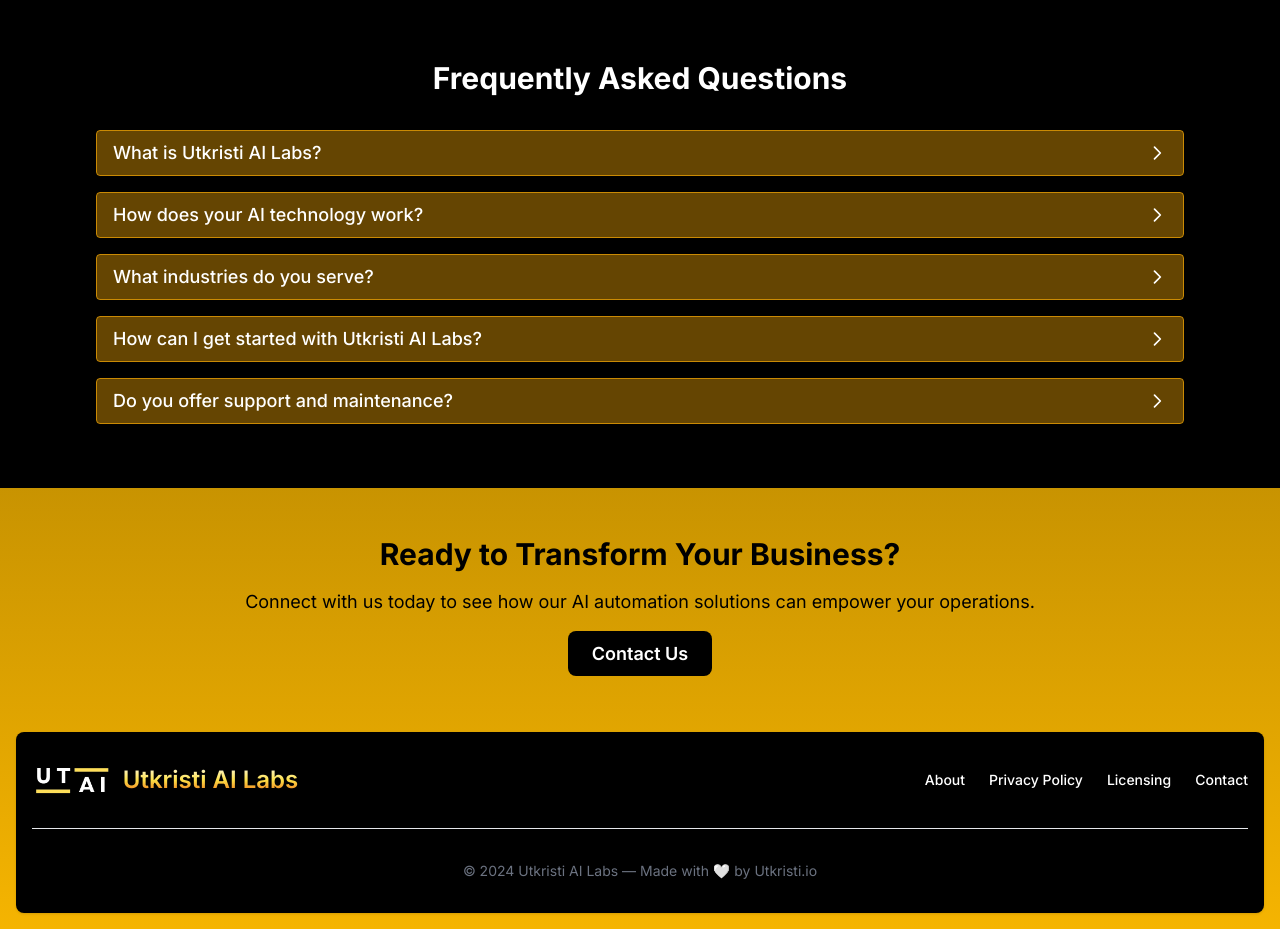
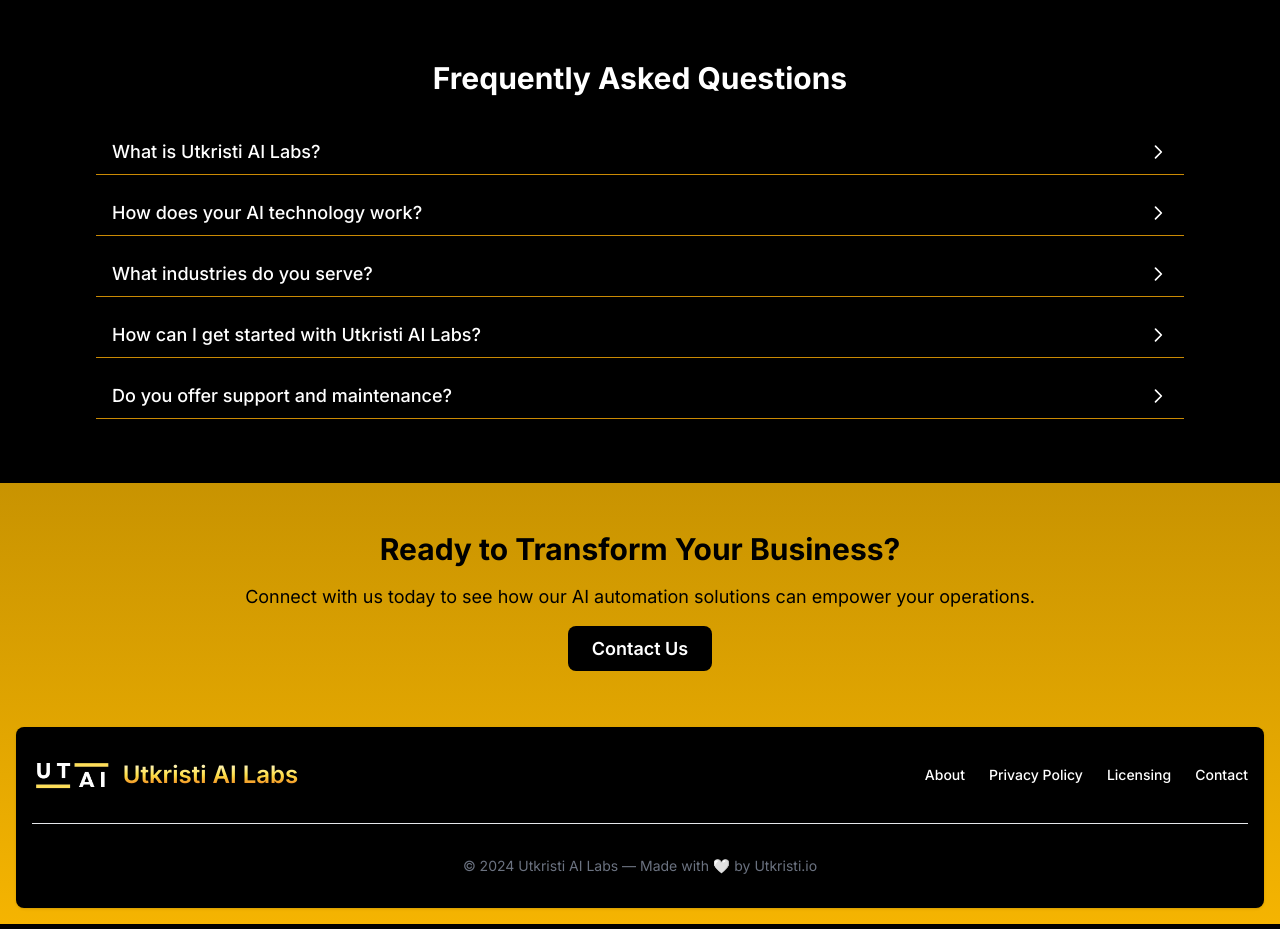
Before and after one commit to utkarsh-1912/utai-build, a Next.js app: page / in a window 1280 px wide. Shown: the part 1500-2429 px from the top of the page. Built offline with nearby package versions, Linux system fonts and the light colour scheme.

Commit message:
update-faq-ui

```diff
--- a/components/about.js
+++ b/components/about.js
@@ -5,15 +5,15 @@ import Team from './team';
 const About = () => {
   return (
     <>
-      {/* <Head>
+      <Head>
         <title>About Us | Utkristi AI Labs</title>
         <meta name="description" content="Learn more about our Utkristi AI Labs, our mission, and our team." />
-      </Head> */}
+      </Head>
       <main className="w-full bg-black min-h-screen p-0 max-w-screen-2xl">
         <div className="py-12 px-4 md:px-6 lg:px-8">
           <section className="text-center">
             <h1 className="text-4xl font-extrabold gradient-title mb-4">About Us</h1>
-            <p className="text-lg text-gray-200 mb-8 sm:p-6">
+            <p className="text-sm sm:text-lg text-gray-200 mb-8 sm:p-6">
               We are a cutting-edge AI Labs dedicated to revolutionizing the industry with innovative solutions.
               Our team of experts is passionate about leveraging artificial intelligence to create impactful and
               transformative technological solutions.
--- a/components/footer.js
+++ b/components/footer.js
@@ -3,19 +3,7 @@ import react from "react";
 const Footer = ()=>{
     const currentYear = new Date().getFullYear();
     return (
-        // <div className="container mx-auto flex flex-col bottom-0 items-center">
-        //     <p className="text-center text-sm text-gray-700 sm:ml-4 sm:pl-4  sm:py-2 sm:mt-0 mt-4">
-        //             © {currentYear} Utkristi AI Labs — Made with 🤍 by
-        //             <a
-        //                 href="https://utkristi-io.netlify.app"
-        //                 className="text-primary ml-1"
-        //                 rel="noopener noreferrer"
-        //                 target="_blank">
-        //                  Utkristi.io
-        //             </a>
-        //     </p>
-        // </div>
-        <footer className="bg-black rounded-lg shadow dark:bg-black m-4">
+      <footer className="bg-black rounded-lg shadow dark:bg-black m-4">
       <div className="w-full max-w-screen-xl mx-auto p-4 md:py-8">
         <div className="sm:flex items-center sm:justify-between">
           <a href="/" className="flex flex-wrap items-center mb-4 sm:mb-0 space-x-3 rtl:space-x-reverse">
--- a/components/mainFaqs.js
+++ b/components/mainFaqs.js
@@ -38,9 +38,9 @@ const MainFaqs = () => {
         </h2>
         <div className="w-[95vw] md:w-[85vw] mx-auto space-y-4">
           {faqs.map((faq, index) => (
-            <div key={index} className="border border-yellow-600 rounded">
+            <div key={index} className="border-b focus:border border-yellow-600 focus:rounded-sm">
               <button
-                className="w-full px-4 py-2 text-left text-white bg-yellow-600/50 flex justify-between items-center focus:outline-none"
+                className="w-full px-2 sm:px-4 py-2 text-left text-white focus:bg-yellow-600/50 flex justify-between items-center focus:outline-none"
                 onClick={() => toggleFAQ(index)}
               >
                 <h3 className="text-lg font-medium">{faq.question}</h3>
--- a/components/navbar.js
+++ b/components/navbar.js
@@ -118,7 +118,7 @@ export default function Navbar() {
                       href={item.href}
                       aria-current={currentItem === item ? "page" : undefined}
                       className={classNames(
-                        currentItem === item ? "btn-yellow-light" : "text-gray-300 hover:bg-gray-800 hover:text-white",
+                        currentItem === item ? "btn-yellow-light" : "text-gray-300 hover:bg-gray-800/50 hover:text-white",
                         "rounded-md px-3 py-2 text-sm font-medium"
                       )}
                     >
@@ -148,7 +148,7 @@ export default function Navbar() {
               href={item.href}
               aria-current={currentItem === item ? "page" : undefined}
               className={classNames(
-                currentItem === item ? "btn-yellow-light" : "text-gray-300 hover:bg-gray-800 hover:text-white",
+                currentItem === item ? "btn-yellow-light" : "text-gray-300 hover:bg-gray-800/50 hover:text-white",
                 "block rounded-md px-3 py-2 text-base font-medium"
               )}
             >
```
